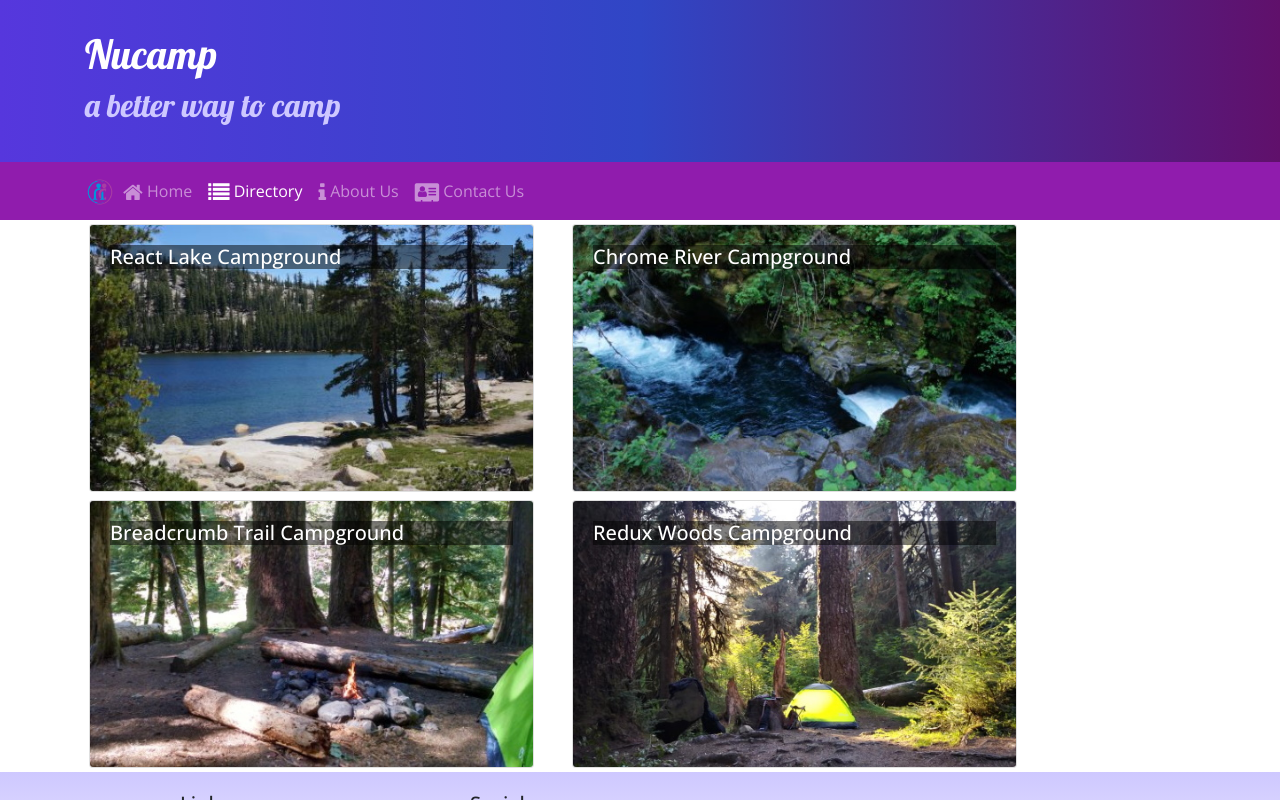
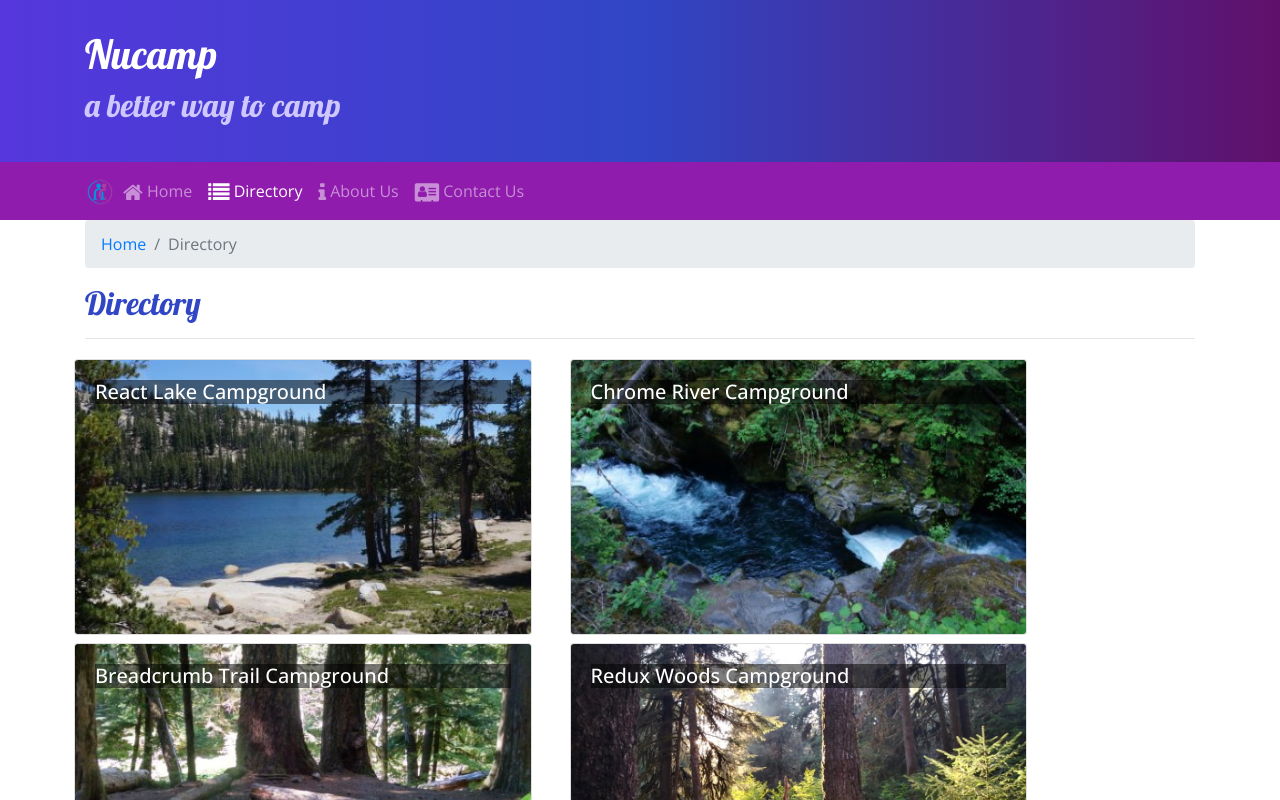
Before and after one commit to ruthyclark/nucamp-react, a React (Create React App) app: page /directory in a window 1280 px wide. Shown: the top 800 px of the page. Built offline with nearby package versions, Linux system fonts and the light colour scheme.

Commit message:
Breadcrumbs

```diff
--- a/src/components/CampsiteInfoComponent.js
+++ b/src/components/CampsiteInfoComponent.js
@@ -1,6 +1,6 @@
 import React from 'react';
-import { Card, CardImg, CardText, CardBody, CardTitle } from 'reactstrap';
-
+import { Card, CardImg, CardText, CardBody, CardTitle, Breadcrumb, BreadcrumbItem } from 'reactstrap';
+import { Link } from 'react-router-dom';
 
 function RenderCampsite({campsite}) {
     return (
@@ -8,7 +8,6 @@
             <Card>
                 <CardImg top src={campsite.image} alt={campsite.name} />
                 <CardBody>
-                    <CardTitle>{campsite.name}</CardTitle>
                     <CardText>{campsite.description}</CardText>
                 </CardBody>
             </Card>
@@ -35,8 +34,18 @@
             return (
                 <div className="container">
                     <div className="row">
-                        <RenderCampsite campsite={props.campsite} />
-                        <RenderComments comments={props.campsite.comments} />
+                        <div className="col">
+                            <Breadcrumb>
+                                <BreadcrumbItem><Link to="/directory">Directory</Link></BreadcrumbItem>
+                                <BreadcrumbItem active>{props.campsite.name}</BreadcrumbItem>
+                            </Breadcrumb>
+                            <h2>{props.campsite.name}</h2>
+                            <hr />
+                        </div>
+                    </div>
+                    <div className="row">
+                            <RenderCampsite campsite={props.campsite} />
+                            <RenderComments comments={props.comments} />
                     </div>
                 </div>
             );
--- a/src/components/ContactComponent.js
+++ b/src/components/ContactComponent.js
@@ -1,14 +1,21 @@
 import React from 'react';
+import { Breadcrumb, BreadcrumbItem } from 'reactstrap';
+import { Link } from 'react-router-dom';
+
 function Contact(props) {
     return (
         <div className="container">
             <div className="row">
                 <div className="col">
+                <div className="col">
+                    <Breadcrumb>
+                        <BreadcrumbItem><Link to="/home">Home</Link></BreadcrumbItem>
+                        <BreadcrumbItem active>Contact Us</BreadcrumbItem>
+                    </Breadcrumb>
                     <h2>Contact Us</h2>
                     <hr />
                 </div>
             </div>
-
             <div className="row row-content align-items-center">
                 <div className="col-sm-4">
                     <h5>Our Address</h5>
@@ -22,6 +29,7 @@
                     <a role="button" className="btn btn-link" href="tel:+12065551234"><i className="fa fa-phone"></i> 1-206-555-1234</a><br />
                     <a role="button" className="btn btn-link" href="mailto:fakeemail@fakeemail.co"><i className="fa fa-envelope-o"></i> campsites@nucamp.co</a>
                 </div>
+                </div>
             </div>
         </div>
     );
--- a/src/components/DirectoryComponent.js
+++ b/src/components/DirectoryComponent.js
@@ -1,13 +1,16 @@
 import React from 'react';
-import { Card, CardImg, CardImgOverlay, CardTitle } from 'reactstrap';
+import { Card, CardImg, CardImgOverlay, CardTitle, Breadcrumb, BreadcrumbItem } from 'reactstrap';
+import { Link } from 'react-router-dom';
 
 function RenderDirectoryItem({campsite}) {
     return (
         <Card>
-            <CardImg width="100%" src={campsite.image} alt={campsite.name} />
-            <CardImgOverlay>
-                <CardTitle>{campsite.name}</CardTitle>
-            </CardImgOverlay>
+            <Link to={`/directory/${campsite.id}`}>
+                <CardImg width="100%" src={campsite.image} alt={campsite.name} />
+                <CardImgOverlay>
+                    <CardTitle>{campsite.name}</CardTitle>
+                </CardImgOverlay>
+            </Link>
         </Card>
     );
 }
@@ -25,7 +28,17 @@
     return (
         <div className="container">
             <div className="row">
-                {directory}
+                <div className="col">
+                    <Breadcrumb>
+                        <BreadcrumbItem><Link to="/home">Home</Link></BreadcrumbItem>
+                        <BreadcrumbItem active>Directory</BreadcrumbItem>
+                    </Breadcrumb>
+                    <h2>Directory</h2>
+                    <hr />
+                </div>
+                <div className="row">
+                    {directory}
+                </div>
             </div>
         </div>
     );
--- a/src/components/MainComponent.js
+++ b/src/components/MainComponent.js
@@ -32,6 +32,14 @@
                 />
             );
         }
+        const CampsiteWithId = ({match}) => {
+            return (
+                <CampsiteInfo
+                    campsite={this.state.campsites.filter(campsite => campsite.id === +match.params.campsiteId)[0]}
+                    comments={this.state.comments.filter(comments => comments.id === +match.params.commentsId)}
+                />
+            );
+        }
 
         return (
             <div>
@@ -40,6 +48,7 @@
                     <Route path='/home' component={HomePage} />
                     <Route exact path='/directory' render={() => <Directory campsites = {this.state.campsites} />} />
                     <Route exact path='/contactus' component={Contact} />
+                    <Route path='/directory/:campsiteId' component={CampsiteWithId} />
                     <Redirect to='/home' />
                 </Switch>
                 <Footer />
```
